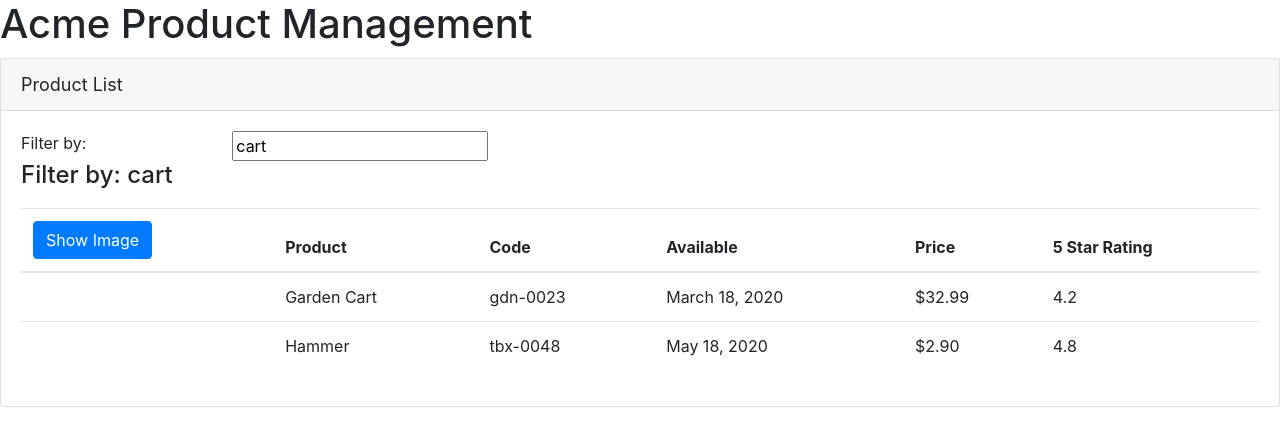
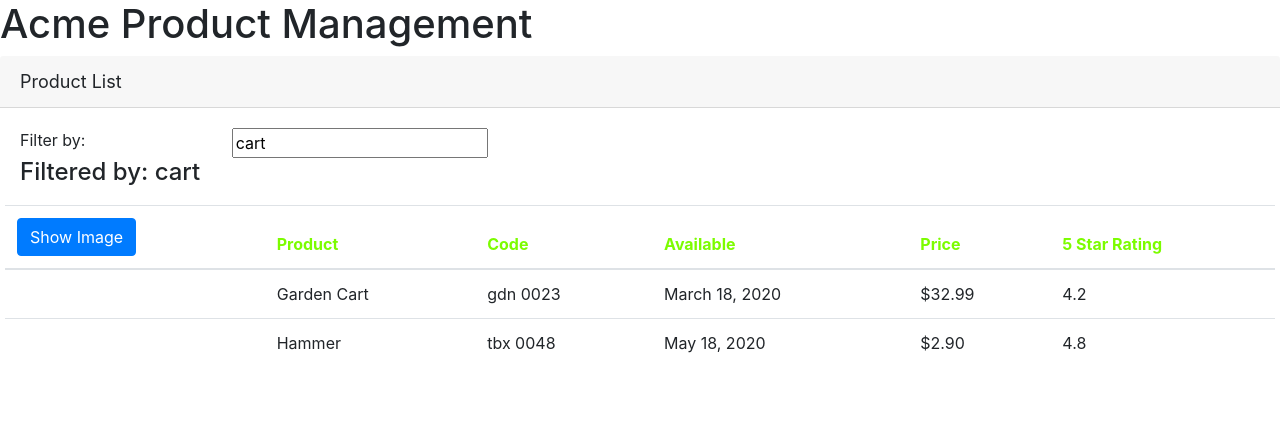
Before and after one commit to land0o/AngularGettingStarted, an Angular app: page / in a window 1280 px wide. Shown: the top 446 px of the page. Built offline with nearby package versions, Linux system fonts and the light colour scheme.

Commit message:
can filter list from input

```diff
--- a/src/app/app.module.ts
+++ b/src/app/app.module.ts
@@ -4,11 +4,13 @@
 
 import { AppComponent } from './app.component';
 import { ProductListComponent } from './products/product-list.component';
+import { ConvertToSpacesPipe } from './shared/convert-to-spaces.pipes';
 
 @NgModule({
   declarations: [
     AppComponent,
-    ProductListComponent
+    ProductListComponent,
+    ConvertToSpacesPipe,
   ],
   imports: [
     BrowserModule,
--- /dev/null
+++ b/src/app/products/product-list.component.css
@@ -0,0 +1,3 @@
+thead{
+    color: lawngreen;
+}
--- a/src/app/products/product-list.component.html
+++ b/src/app/products/product-list.component.html
@@ -1,20 +1,19 @@
-<div class="card">
-    <div class="card-header">
-        {{pageTitle}}
+<div class='card-header'>
+    {{pageTitle}}
+  </div>
+  <div class='card-body'>
+    <div class='row'>
+      <div class='col-md-2'>Filter by:</div>
+      <div class='col-md-4'>
+        <input type='text'
+               [(ngModel)]='listFilter' />
+      </div>
     </div>
-    <div class="card-body">
-        <div class="row">
-            <div class="col-md-2">Filter by:</div>
-            <div class="col-md-4">
-                <input type="text"
-                    [(ngModel)]="listFilter">
-            </div>
-        </div>
-        <div class="row">
-            <div class="col-md-6">
-                <h4>Filter by: {{listFilter}} </h4>
-            </div>
-        </div>
+    <div class='row'
+         *ngIf='listFilter'>
+      <div class='col-md-6'>
+        <h4>Filtered by: {{listFilter}}</h4>
+      </div>
         <div class="table-responsive">
             <table class="table"
             *ngIf="products && products.length">
@@ -34,7 +33,7 @@
                     </tr>
                 </thead>
                 <tbody>
-                    <tr *ngFor="let product of products">
+                    <tr *ngFor="let product of filteredProducts">
                         <td>
                             <img *ngIf="showImage"
                             [src]="product.imageUrl"
@@ -44,7 +43,7 @@
                             >
                         </td>
                         <td>{{product.productName}}</td>
-                        <td>{{product.ProductCode | lowercase}}</td>
+                        <td>{{ product.productCode | lowercase | convertToSpaces: '-' }}</td>
                         <td>{{product.releaseDate}}</td>
                         <td>{{product.price | currency: 'USD':'symbol':'1.2-2'}}</td>
                         <td>{{product.starRating}}</td>
--- a/src/app/products/product-list.component.ts
+++ b/src/app/products/product-list.component.ts
@@ -1,20 +1,32 @@
-import { Component } from '@angular/core';
+import { Component, OnInit } from '@angular/core';
+import { IProduct } from './product';
 
 @Component({
     selector: 'pm-products',
-    templateUrl: './product-list.component.html'
+    templateUrl: './product-list.component.html',
+    styleUrls: ['./product-list.component.css'],
 })
-export class ProductListComponent {
+export class ProductListComponent implements OnInit {
     pageTitle = 'Product List';
     imageWidth = 50;
     imageMargin = 2;
     showImage = false;
-    listFilter = 'cart';
-    products: any[] = [
+
+    _listFilter = '';
+  get listFilter(): string {
+    return this._listFilter;
+  }
+  set listFilter(value: string) {
+    this._listFilter = value;
+    this.filteredProducts = this.listFilter ? this.performFilter(this.listFilter) : this.products;
+  }
+
+  filteredProducts: IProduct[] = [];
+  products: IProduct[]  = [
     {
         productId: 2,
         productName: 'Garden Cart',
-        ProductCode: 'GDN-0023',
+        productCode: 'GDN-0023',
         releaseDate: 'March 18, 2020',
         description: '15 gallon capacity rolling garden cart',
         price: 32.99,
@@ -24,16 +36,31 @@
     {
         productId: 5,
         productName: 'Hammer',
-        ProductCode: 'TBX-0048',
+        productCode: 'TBX-0048',
         releaseDate: 'May 18, 2020',
-        description: 'Curved claw stell hammer',
+        description: 'Curved claw steel hammer',
         price: 2.9,
         starRating: 4.8,
         imageUrl: 'assets/images/hammer.png'
     }
 
     ];
+
+    constructor() {
+        this.filteredProducts = this.products;
+        this._listFilter = 'cart';
+    }
+
+    performFilter(filterBy: string): IProduct[] {
+        filterBy = filterBy.toLocaleLowerCase();
+        return this.products.filter((product: IProduct) =>
+          product.productName.toLocaleLowerCase().indexOf(filterBy) !== -1);
+      }
+
     toggleImage(): void {
         this.showImage = !this.showImage;
     }
+    ngOnInit(): void {
+        console.log('In OnInit');
+    }
 }
--- /dev/null
+++ b/src/app/products/product.ts
@@ -0,0 +1,10 @@
+export interface IProduct {
+    productId: number;
+    productName: string;
+    productCode: string;
+    releaseDate: string;
+    price: number;
+    description: string;
+    starRating: number;
+    imageUrl: string;
+  }
--- /dev/null
+++ b/src/app/shared/convert-to-spaces.pipes.ts
@@ -0,0 +1,10 @@
+import { PipeTransform, Pipe } from '@angular/core';
+
+@Pipe({
+    name: 'convertToSpaces'
+})
+export class ConvertToSpacesPipe implements PipeTransform {
+    transform(value: string, character: string): string {
+        return value.replace(character, ' ');
+    }
+}
```
